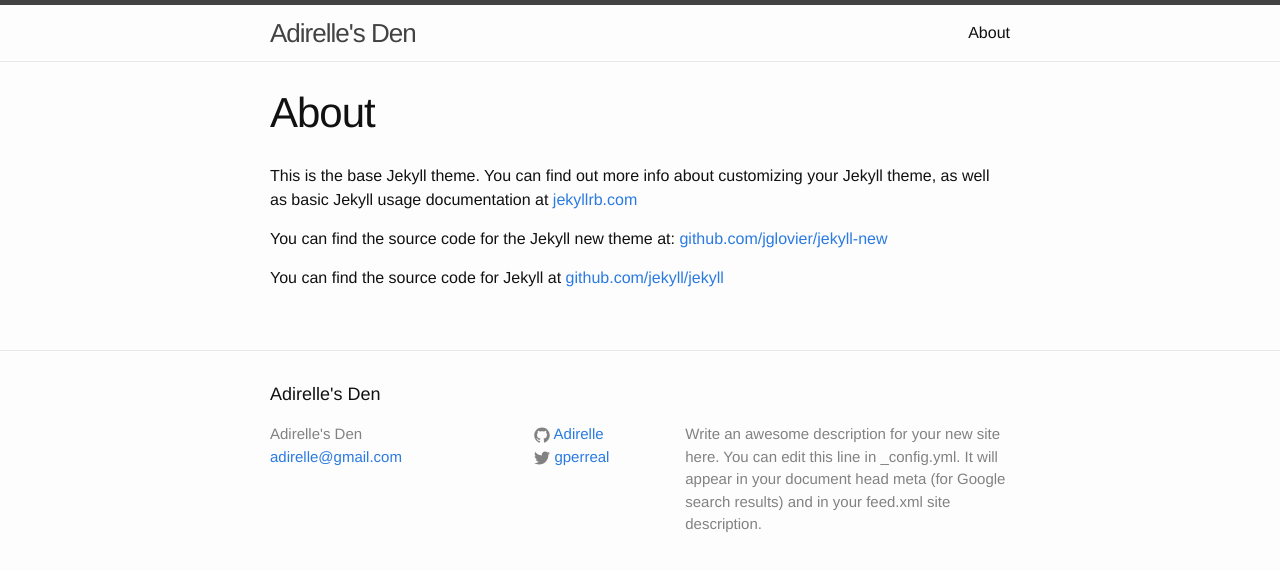
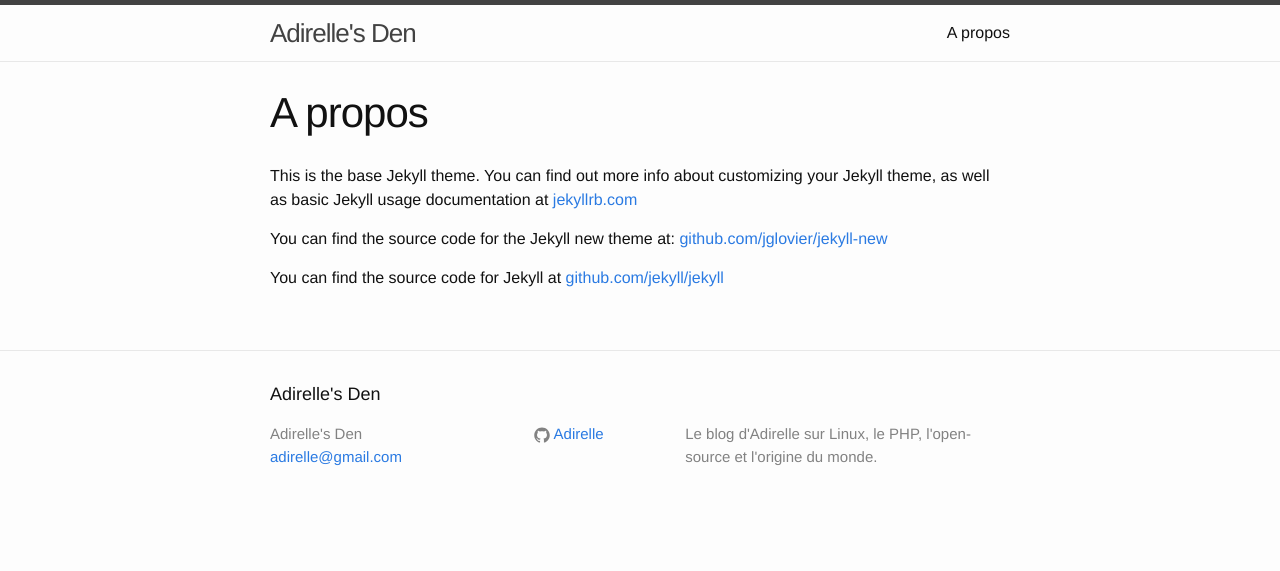
Before and after one commit to Adirelle/Adirelle.github.io, a Jekyll site: the page built from about.md, in a window 1280 px wide. Shown: the top 571 px of the page. Built offline with Jekyll 4.4.1, drawn with Linux system fonts in a browser that asks for light colours.

Commit message:
Mise à jour description et à propos.

```diff
--- a/_config.yml
+++ b/_config.yml
@@ -1,13 +1,11 @@
 # Site settings
 title: Adirelle's Den
 email: adirelle@gmail.com
-description: > # this means to ignore newlines until "baseurl:"
-  Write an awesome description for your new site here. You can edit this
-  line in _config.yml. It will appear in your document head meta (for
-  Google search results) and in your feed.xml site description.
+description: >
+  Le blog d'Adirelle sur Linux, le PHP, l'open-source et l'origine du monde.
 baseurl: "" # the subpath of your site, e.g. /blog/
 url: "http://adirelle.github.io"
-twitter_username: gperreal
+twitter_username: false
 github_username:  Adirelle
 
 # Build settings
--- a/about.md
+++ b/about.md
@@ -1,6 +1,6 @@
 ---
 layout: page
-title: About
+title: A propos
 permalink: /about/
 ---
 
```
